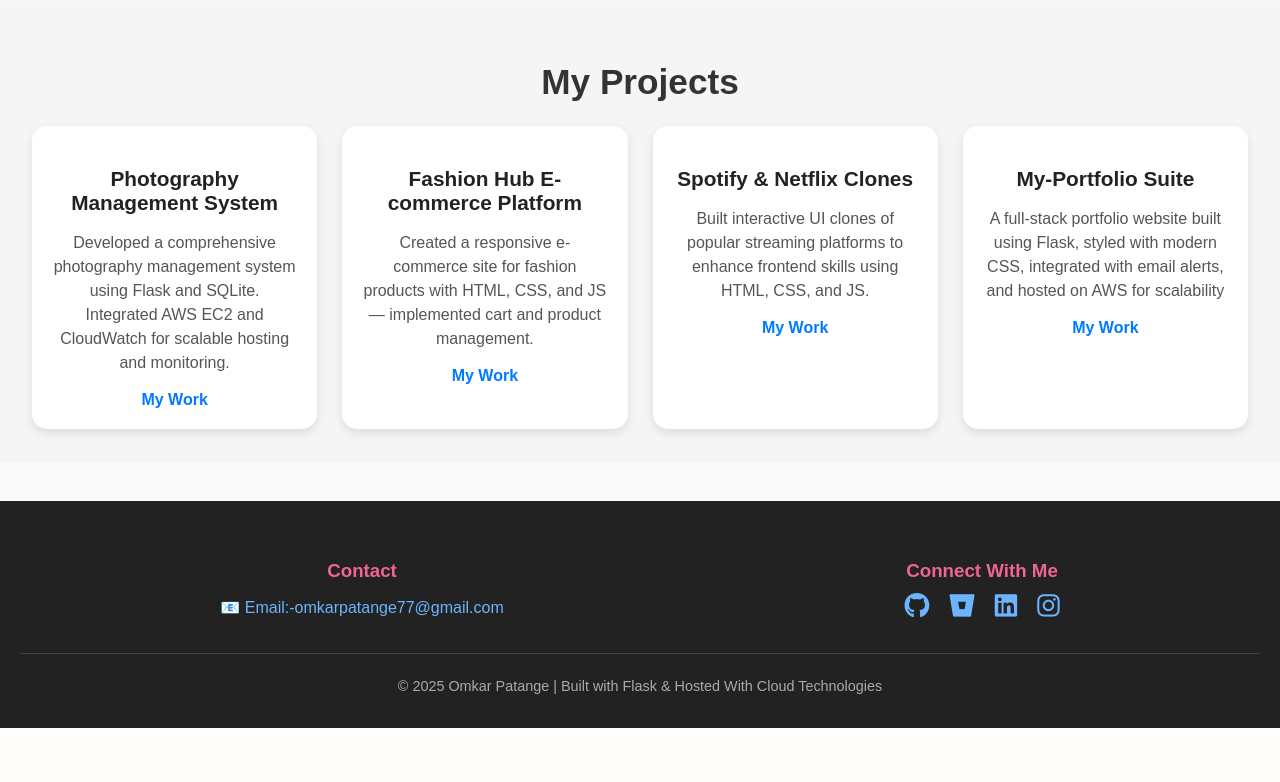
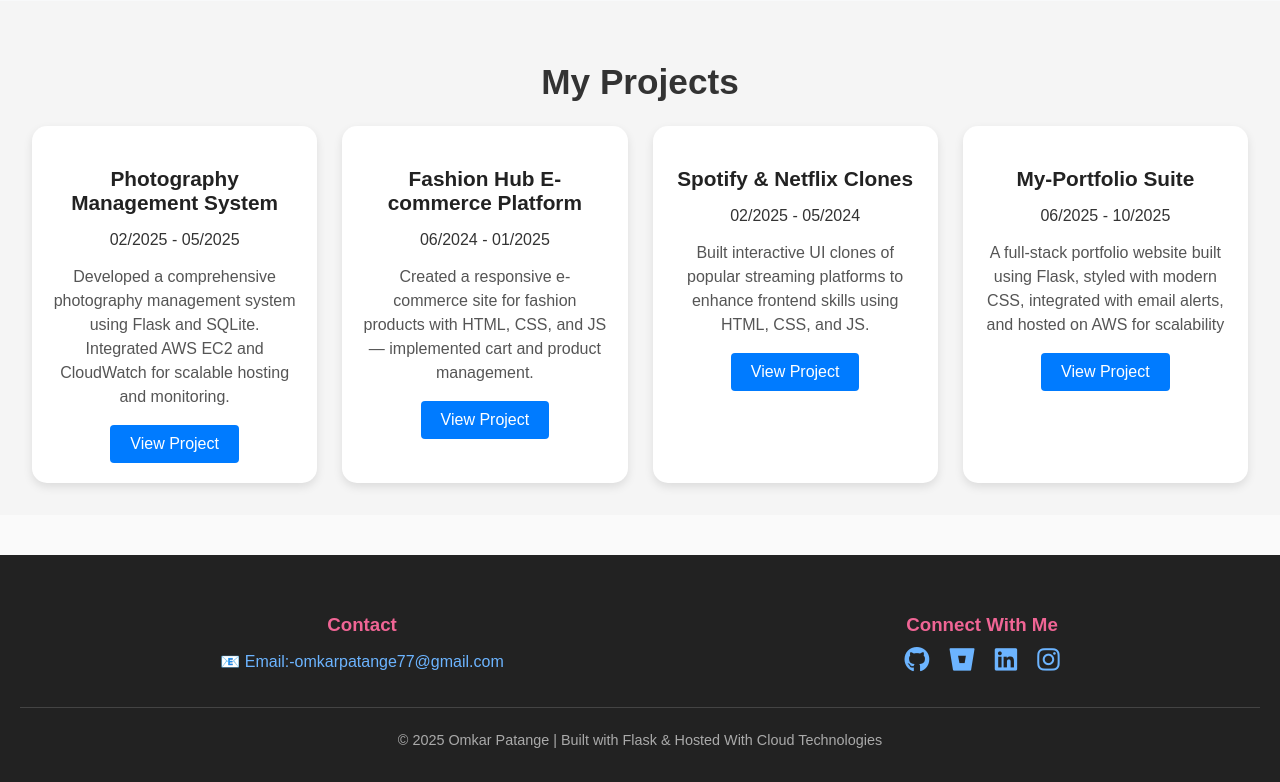
Before and after one commit to Omkarpatange010/Portfolio-By-Omkar, a Flask app: page /projects in a window 1280 px wide. Shown: the part 1259-2041 px from the top of the page. Before the commit the page ends 1987 px from the top, so only its background shows below. Run offline with Flask 3, Linux system fonts and the light colour scheme.

Commit message:
Initial commit

```diff
--- a/app.py
+++ b/app.py
@@ -38,19 +38,27 @@ def projects():
     projects = [
         {
             'title': 'Photography Management System',
-            'desc': 'Developed a comprehensive photography management system using Flask and SQLite. Integrated AWS EC2 and CloudWatch for scalable hosting and monitoring.'
+            'Duration':'02/2025 - 05/2025',
+            'desc': 'Developed a comprehensive photography management system using Flask and SQLite. Integrated AWS EC2 and CloudWatch for scalable hosting and monitoring.',
+            'link': 'https://github.com/Omkarpatange010/Wedding-Photography'
         },
         {
             'title': 'Fashion Hub E-commerce Platform',
-            'desc': 'Created a responsive e-commerce site for fashion products with HTML, CSS, and JS — implemented cart and product management.'
+            'Duration':'06/2024 - 01/2025',
+            'desc': 'Created a responsive e-commerce site for fashion products with HTML, CSS, and JS — implemented cart and product management.',
+            'link': 'https://github.com/Omkarpatange010/omkar-devops-private-repo'
         },
         {
             'title': 'Spotify & Netflix Clones',
-            'desc': 'Built interactive UI clones of popular streaming platforms to enhance frontend skills using HTML, CSS, and JS.'
+            'Duration':'02/2025 - 05/2024',
+            'desc': 'Built interactive UI clones of popular streaming platforms to enhance frontend skills using HTML, CSS, and JS.',
+            'link': 'https://github.com/Omkarpatange010/spotify-clone-minimal/tree/main/Spotify'
         },
         {
             'title': 'My-Portfolio Suite ',
-            'desc': 'A full-stack portfolio website built using Flask, styled with modern CSS, integrated with email alerts, and hosted on AWS for scalability'
+            'Duration':'06/2025 - 10/2025',
+            'desc': 'A full-stack portfolio website built using Flask, styled with modern CSS, integrated with email alerts, and hosted on AWS for scalability',
+            'link': 'https://github.com/Omkarpatange010/Portfolio-By-Omkar'
         }
     ]
     return render_template('projects.html', projects=projects)
--- a/static/css/style.css
+++ b/static/css/style.css
@@ -347,6 +347,22 @@ button:hover {
   box-shadow: 0 4px 10px rgba(0,0,0,0.1);
   padding: 20px;
 }
+.bottom-text {
+  /* existing styles */
+}
+
+.btn {
+  display: inline-block;
+  padding: 10px 20px;
+  background-color: #007bff; /* example */
+  color: white;
+  text-decoration: none;
+  border-radius: 4px;
+}
+
+.btn:hover {
+  background-color: #0056b3; /* darker on hover */
+}
 
 .swiper-slide img {
   width: 200px;
--- a/templates/projects.html
+++ b/templates/projects.html
@@ -7,9 +7,11 @@
     <div class="project-card">
       <div class="card-content">
         <h3 class="project-title">{{ project.title }}</h3>
+        <p class="project-duration">{{ project.Duration }}</p>
         <p class="project-description">{{ project.desc }}</p>
+        <a href="{{ project.link }}" class="btn">View Project</a>
       </div>
-      <span class="bottom-text">My Work</span>
+
     </div>
     {% endfor %}
   </div>
```
